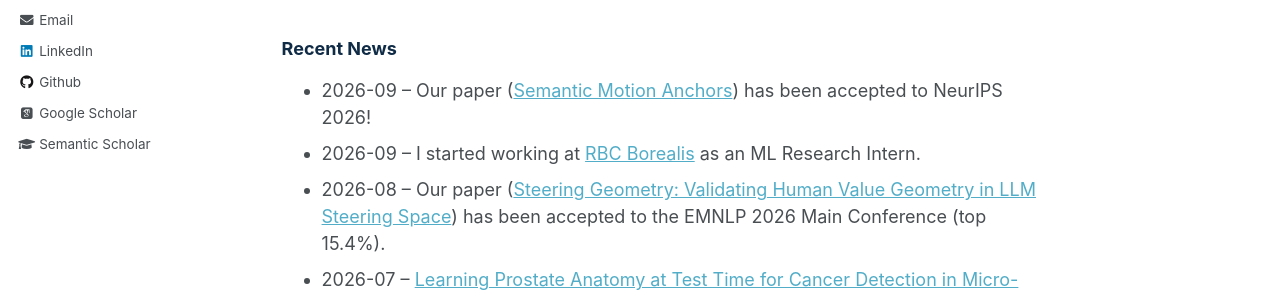
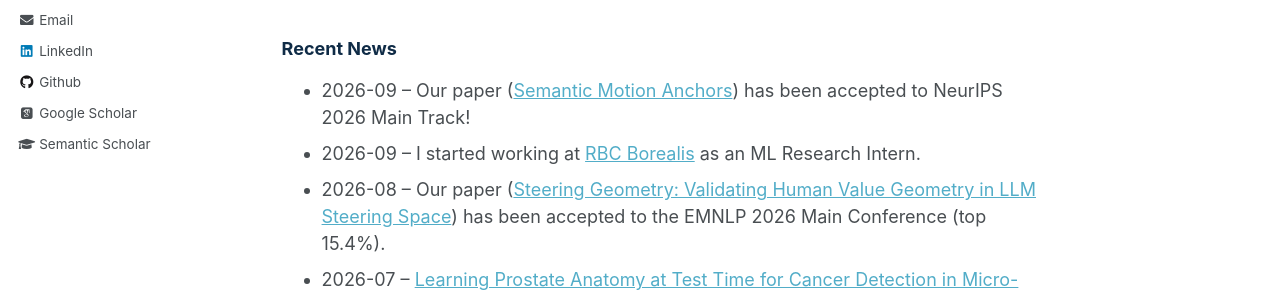
Before and after one commit to aboots/aboots.github.io, a Jekyll site: the page built from _pages/about.md, in a window 1280 px wide and 1240 px high. Shown: the part 506-803 px from the top of the window. Built offline with Jekyll 4.4.1, drawn with Linux system fonts in a browser that asks for light colours; nearby versions of some CDN libraries; some web fonts are replaced.

Commit message:
Update recent news entry for NeurIPS 2026

```diff
--- a/_pages/about.md
+++ b/_pages/about.md
@@ -33,7 +33,7 @@ My fields of interest are:
 
 <h3 class="header-color">Recent News</h3>
 <ul markdown='1'>
-<li>2026-09 – Our paper (<a href="https://arxiv.org/abs/2605.30608">Semantic Motion Anchors</a>) has been accepted to NeurIPS 2026!</li>
+<li>2026-09 – Our paper (<a href="https://arxiv.org/abs/2605.30608">Semantic Motion Anchors</a>) has been accepted to NeurIPS 2026 Main Track!</li>
 <li>2026-09 – I started working at <a href="https://rbcborealis.com/">RBC Borealis</a> as an ML Research Intern.</li>
 <li>2026-08 – Our paper (<a href="https://arxiv.org/abs/2609.06289">Steering Geometry: Validating Human Value Geometry in LLM Steering Space</a>) has been accepted to the EMNLP 2026 Main Conference (top 15.4%).</li>
 <li>2026-07 – <a href="https://arxiv.org/abs/2608.20557">Learning Prostate Anatomy at Test Time for Cancer Detection in Micro-Ultrasound</a> has been accepted to MLHC 2026</li>
```
